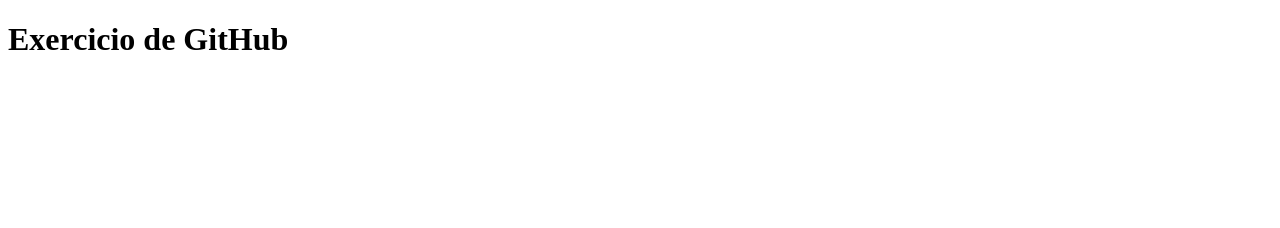
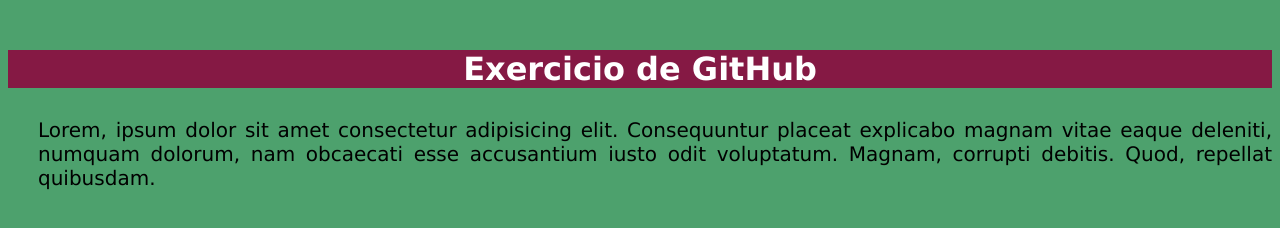
Before and after one commit to DamSystem/secundario, a plain HTML site: page index.html in a window 1280 px wide. Drawn offline with Linux system fonts and the light colour scheme.

Commit message:
commit de alterações no projeto Exercicios
fiz alguns movimentos no meu index e style...

```diff
--- a/index.html
+++ b/index.html
@@ -3,11 +3,14 @@
 <head>
     <meta charset="UTF-8">
     <meta name="viewport" content="width=device-width, initial-scale=1.0">
-    <link rel="stylesheet" href="">
+    <link rel="stylesheet" href="..\style.css">
     <title>exercicio</title>
 </head>
 <body>
-    <h1>Exercicio de GitHub</h1>
+
+        <h1>Exercicio de GitHub</h1>
+
+        <p>Lorem, ipsum dolor sit amet consectetur adipisicing elit. Consequuntur placeat explicabo magnam vitae eaque deleniti, numquam dolorum, nam obcaecati esse accusantium iusto odit voluptatum. Magnam, corrupti debitis. Quod, repellat quibusdam.</p>
 
 </body>
 </html>
--- a/style.css
+++ b/style.css
@@ -0,0 +1,19 @@
+
+body{
+    font-family: Verdana, Geneva, Tahoma, sans-serif;
+    background-color: rgb(77, 161, 109);
+}
+
+h1{
+    margin-top: 50px;
+    margin-bottom: 30px;
+    text-align: center;
+    background-color: #851944;
+    color: white;
+}
+
+p{
+    margin-left: 30px;
+    font-size: 20px;
+    text-align: justify;
+}
```
